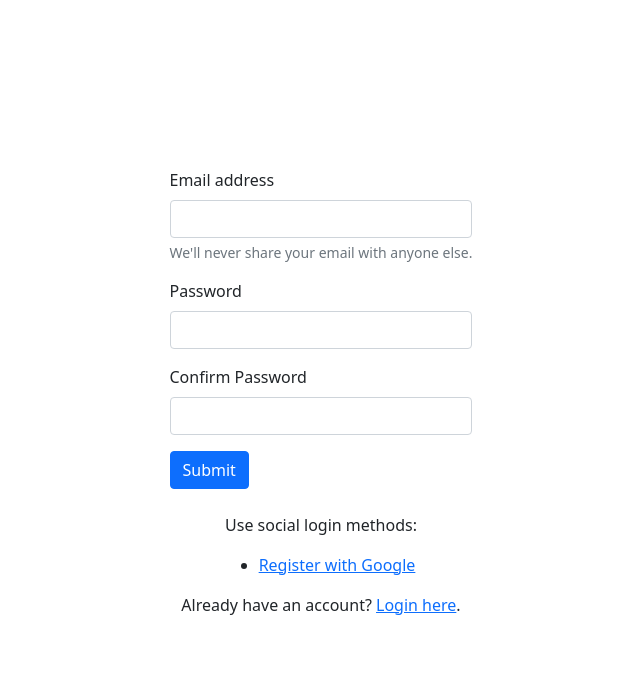
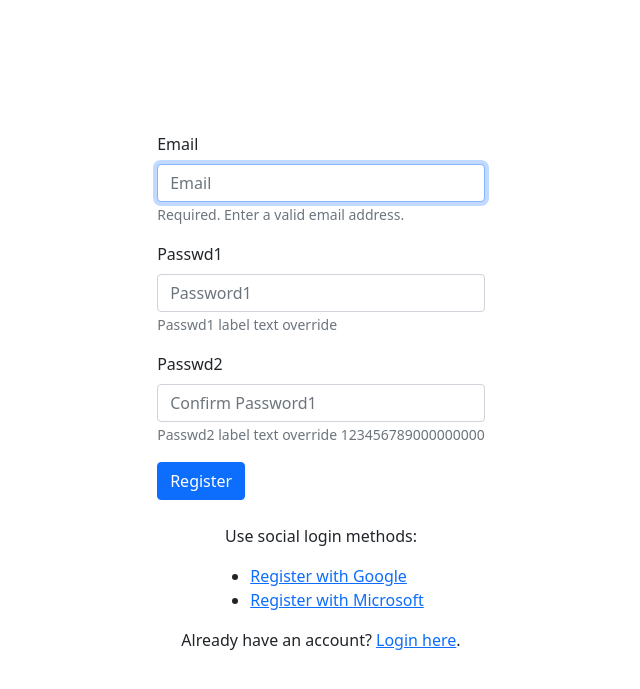
Before and after one commit to bada9te/django-google-bare-oauth, a Django app: page /auth/register/ in a window 1280 px wide. Shown: the top 689 px of the page, without its empty margins (319-959 px from the left). Run offline with Django 5.2, Linux system fonts and the light colour scheme; some libraries are stand-ins or nearby versions.

Commit message:
chore: user login with ,icrosoft

```diff
--- a/authentication/env.py
+++ b/authentication/env.py
@@ -2,3 +2,6 @@ import os
 
 GOOGLE_CLIENT_ID = os.environ.get('GOOGLE_CLIENT_ID')
 GOOGLE_CLIENT_SECRET = os.environ.get('GOOGLE_CLIENT_SECRET')
+
+MICROSOFT_CLIENT_ID = os.environ.get('MICROSOFT_CLIENT_ID')
+MICROSOFT_CLIENT_SECRET = os.environ.get('MICROSOFT_CLIENT_SECRET')
--- a/authentication/forms.py
+++ b/authentication/forms.py
@@ -1,10 +1,47 @@
 from django.contrib.auth.forms import UserCreationForm
 from django.contrib.auth.models import User
 from django.core import validators
-from django.forms import ValidationError
+import django.forms as forms
 
 
 class CustomUserCreationForm(UserCreationForm):
     class Meta:
         model = User
         fields = ('username', 'password1', 'password2')
+
+    username = forms.EmailField(
+        label='Email',
+        help_text='Required. Enter a valid email address.',
+        widget=forms.EmailInput(
+            attrs={
+                'placeholder': 'Email',
+            }
+        )
+    )
+
+    password1 = forms.CharField(
+        label='Passwd1',
+        help_text='Passwd1 label text override',
+        widget=forms.PasswordInput(
+            attrs={
+                'placeholder': 'Password1',
+            }
+        )
+    )
+
+    password2 = forms.CharField(
+        label='Passwd2',
+        help_text='Passwd2 label text override 123456789000000000',
+        widget=forms.PasswordInput(
+            attrs={
+                'placeholder': 'Confirm Password1',
+            }
+        )
+    )
+
+
+    def clean_username(self):
+        email = self.cleaned_data.get('username')
+        if User.objects.filter(username=email).exists():
+            raise forms.ValidationError('This email address is already registered.')
+        return email
--- a/authentication/urls.py
+++ b/authentication/urls.py
@@ -6,12 +6,13 @@ app_name = 'authentication'
 
 urlpatterns = [
     # default django
-    path('register/', view=views.register_view, name='register'),
-    path('register-with-form/', view=views.register_with_form_view, name='register_with_form'),
+    path('register/', view=views.register_with_form_view, name='register'),
     path('login/', view=views.login_view, name='login'),
     path('logout/', view=views.logout_view, name='logout'),
 
     # social auth
     path('google/', view=views.google_login, name='google_login'),
     path('google/callback/', view=views.google_callback, name='google_callback'),
+    path('microsoft/', view=views.microsoft_login, name='microsoft_login'),
+    path('microsoft/callback/', view=views.microsoft_callback, name='microsoft_callback'),
 ]
--- a/authentication/views.py
+++ b/authentication/views.py
@@ -5,25 +5,37 @@ from django.shortcuts import render, redirect
 from django.contrib.auth import authenticate, login, logout
 from django.contrib.auth.models import User
 from django.contrib import messages
-from .env import GOOGLE_CLIENT_ID, GOOGLE_CLIENT_SECRET
+from .env import GOOGLE_CLIENT_ID, GOOGLE_CLIENT_SECRET, MICROSOFT_CLIENT_ID, MICROSOFT_CLIENT_SECRET
 from .forms import CustomUserCreationForm
 
 
 def build_google_redirect_uri(request):
     scheme = 'https' if request.is_secure() else 'http'
     host = request.get_host()
-    return f"{scheme}://{host}{GOOGLE_REDIRECT_URI_PARTIAL}"
+    return f"{scheme}://{host}/auth/google/callback"
+
+
+def build_microsoft_redirect_uri(request):
+    scheme = 'https' if request.is_secure() else 'http'
+    host = request.get_host()
+    return f"{scheme}://{host}/auth/microsoft/callback"
 
 
 # Contants for Google OAuth
+GOOGLE_AUTH_URL = 'https://accounts.google.com/o/oauth2/auth'
 GOOGLE_ACCESS_TOKEN_OBTAIN_URL = 'https://oauth2.googleapis.com/token'
 GOOGLE_USER_INFO_URL = 'https://www.googleapis.com/oauth2/v3/userinfo'
-GOOGLE_AUTH_URL = 'https://accounts.google.com/o/oauth2/auth'
-GOOGLE_REDIRECT_URI_PARTIAL = '/auth/google/callback'
 GOOGLE_SCOPE = ' '.join([
     'https://www.googleapis.com/auth/userinfo.email',
     'https://www.googleapis.com/auth/userinfo.profile'
 ])
+
+
+# Constants for Microsoft OAuth
+MICROSOFT_AUTH_URL = 'https://login.microsoftonline.com/common/oauth2/v2.0/authorize'
+MICSOFT_ACCESS_TOKEN_OBTAIN_URL = 'https://login.microsoftonline.com/common/oauth2/v2.0/token'
+MICROSOFT_USER_INFO_URL = 'https://graph.microsoft.com/v1.0/me'
+MICROSOFT_SCOPE = 'User.Read'
 
 
 # Create your views here.
@@ -50,41 +62,41 @@ def login_view(request):
     return render(request, 'user_profile/login.html', context)
 
 
-def register_view(request):
-    if request.user and request.user.is_authenticated:
-        messages.info(request, 'You are already logged in.')
-        return redirect(reverse('user_profile:index'))
+# def register_view(request):
+#     if request.user and request.user.is_authenticated:
+#         messages.info(request, 'You are already logged in.')
+#         return redirect(reverse('user_profile:index'))
 
-    if request.method == 'POST':
-        email = request.POST.get('email')
-        password1 = request.POST.get('password1')
-        password2 = request.POST.get('password2')
+#     if request.method == 'POST':
+#         email = request.POST.get('email')
+#         password1 = request.POST.get('password1')
+#         password2 = request.POST.get('password2')
 
-        if not email or not password1 or not password2:
-            messages.error(request, 'All fields are required. Please fill in all fields.')
-            return render(request, 'user_profile/register.html')
+#         if not email or not password1 or not password2:
+#             messages.error(request, 'All fields are required. Please fill in all fields.')
+#             return render(request, 'user_profile/register.html')
 
-        if password1 != password2:
-            messages.error(request, 'Passwords do not match. Please try again.')
-            return render(request, 'user_profile/register.html')
+#         if password1 != password2:
+#             messages.error(request, 'Passwords do not match. Please try again.')
+#             return render(request, 'user_profile/register.html')
 
-        if User.objects.filter(username=email).exists():
-            messages.error(request, 'Email is already registered. Please use a different email.')
-            return render(request, 'user_profile/register.html')
+#         if User.objects.filter(username=email).exists():
+#             messages.error(request, 'Email is already registered. Please use a different email.')
+#             return render(request, 'user_profile/register.html')
 
-        user = User.objects.create_user(
-            username=email,
-            email=email,
-            password=password1
-        )
-        user.save()
+#         user = User.objects.create_user(
+#             username=email,
+#             email=email,
+#             password=password1
+#         )
+#         user.save()
 
-        login(request, user)
-        messages.success(request, 'You have been registered and logged in successfully.')
-        return redirect(reverse('user_profile:index'))
+#         login(request, user)
+#         messages.success(request, 'You have been registered and logged in successfully.')
+#         return redirect(reverse('user_profile:index'))
 
-    context = {}
-    return render(request, 'user_profile/register.html', context)
+#     context = {}
+#     return render(request, 'user_profile/register.html', context)
 
 
 def register_with_form_view(request):
@@ -98,20 +110,22 @@ def register_with_form_view(request):
             try:
                 user = form.save(commit=False)
 
-                target_email = form.cleaned_data['email']
+                target_email = form.cleaned_data['username']
                 print("TARGET_EMAIL:", target_email)
 
-                if User.objects.filter(username=user.email).exists():
+                if User.objects.filter(username=target_email).exists():
                     messages.error(request, 'Email is already registered. Please use a different email.')
                     return render(request, 'user_profile/register_with_form.html', {'form': form})
 
-                user.username = target_email
+                user.email = target_email
                 user.save()
                 login(request, user)
                 messages.success(request, 'You have been registered and logged in successfully.')
                 return redirect(reverse('user_profile:index'))
             except:
                 messages.error(request, f'An error occurred during registration')
+        else:
+            return render(request, 'user_profile/register_with_form.html', {'form': form})
 
     form = CustomUserCreationForm()
     context = {
@@ -154,7 +168,7 @@ def google_callback(request):
     token_response = requests.post(GOOGLE_ACCESS_TOKEN_OBTAIN_URL, data=token_data)
     access_token = token_response.json().get('access_token')
 
-    print("ACCESS_TOKEN:", access_token)
+    print("GOOGLE ACCESS_TOKEN:", access_token)
 
     # get user info
     user_info_response = requests.get(
@@ -163,7 +177,7 @@ def google_callback(request):
     )
     user_data = user_info_response.json()
 
-    print("USER_DATA:", user_data)
+    print("GOOGLE USER_DATA:", user_data)
 
     email = user_data.get('email')
     # name = user_data.get('name')
@@ -174,9 +188,70 @@ def google_callback(request):
         user = User.objects.create_user(
             username=email,
             email=email,
+            first_name=user_data.get('given_name', ''),
+            last_name=user_data.get('family_name', ''),
         )
         user.save()
 
     login(request, user)
 
     return redirect(reverse('user_profile:index'))
+
+
+
+def microsoft_login(request):
+    if request.user and request.user.is_authenticated:
+        messages.info(request, 'You are already logged in.')
+        return redirect(reverse('user_profile:index'))
+
+    # Build the Microsoft authorization URL
+    target = f"{MICROSOFT_AUTH_URL}?client_id={MICROSOFT_CLIENT_ID}&response_type=code&redirect_uri={build_microsoft_redirect_uri(request)}&scope={MICROSOFT_SCOPE}"
+    return redirect(target)
+
+
+def microsoft_callback(request):
+    code = request.GET.get('code')
+
+    if not code:
+        messages.error(request, 'Authorization failed.')
+        return redirect(reverse('authentication:login'))
+
+    # Exchange code for access token
+    token_data = {
+        'code': code,
+        'client_id': MICROSOFT_CLIENT_ID,
+        'client_secret': MICROSOFT_CLIENT_SECRET,
+        'redirect_uri': build_microsoft_redirect_uri(request),
+        'grant_type': 'authorization_code',
+    }
+
+    token_response = requests.post(MICSOFT_ACCESS_TOKEN_OBTAIN_URL, data=token_data)
+    access_token = token_response.json().get('access_token')
+
+    print("MICROSOFT ACCESS_TOKEN:", access_token)
+
+    # Get user info
+    user_info_response = requests.get(
+        MICROSOFT_USER_INFO_URL,
+        headers={'Authorization': f'Bearer {access_token}'}
+    )
+    user_data = user_info_response.json()
+
+    print("MICROSOFT USER_DATA:", user_data)
+
+    email = user_data.get('mail') or user_data.get('userPrincipalName')
+
+    user = User.objects.filter(username=email).first()
+
+    if not user:
+        user = User.objects.create_user(
+            username=email,
+            email=email,
+            first_name=user_data.get('givenName', ''),
+            last_name=user_data.get('surname', ''),
+        )
+        user.save()
+
+    login(request, user)
+
+    return redirect(reverse('user_profile:index'))
--- a/user_profile/templates/user_profile/index.html
+++ b/user_profile/templates/user_profile/index.html
@@ -34,7 +34,7 @@
                     <p>Please log in to view your profile.</p>
                     <div class="d-flex flex-row gap-2">
                         <a href="{% url 'authentication:login' %}" class="btn btn-primary">Login</a>
-                        <a href="{% url 'authentication:register_with_form' %}" class="btn btn-primary">Register</a>
+                        <a href="{% url 'authentication:register' %}" class="btn btn-primary">Register</a>
                     </div>
                 {% endif %}
             {% endblock body %}
--- a/user_profile/templates/user_profile/login.html
+++ b/user_profile/templates/user_profile/login.html
@@ -19,6 +19,7 @@
     <p>Use social login methods:</p>
     <ul>
         <li><a href="{% url 'authentication:google_login' %}">Login with Google</a></li>
+        <li><a href="{% url 'authentication:microsoft_login' %}">Login with Microsoft</a></li>
     </ul>
 
     <p>Don't have an account? <a href="{% url 'authentication:register' %}">Register here</a>.</p>
--- a/user_profile/templates/user_profile/register_with_form.html
+++ b/user_profile/templates/user_profile/register_with_form.html
@@ -14,6 +14,7 @@
     <p>Use social login methods:</p>
     <ul>
         <li><a href="{% url 'authentication:google_login' %}">Register with Google</a></li>
+        <li><a href="{% url 'authentication:microsoft_login' %}">Register with Microsoft</a></li>
     </ul>
 
     <p>Already have an account? <a href="{% url 'authentication:login' %}">Login here</a>.</p>
```
Also changed, not shown: db.sqlite3, 1 other file.
